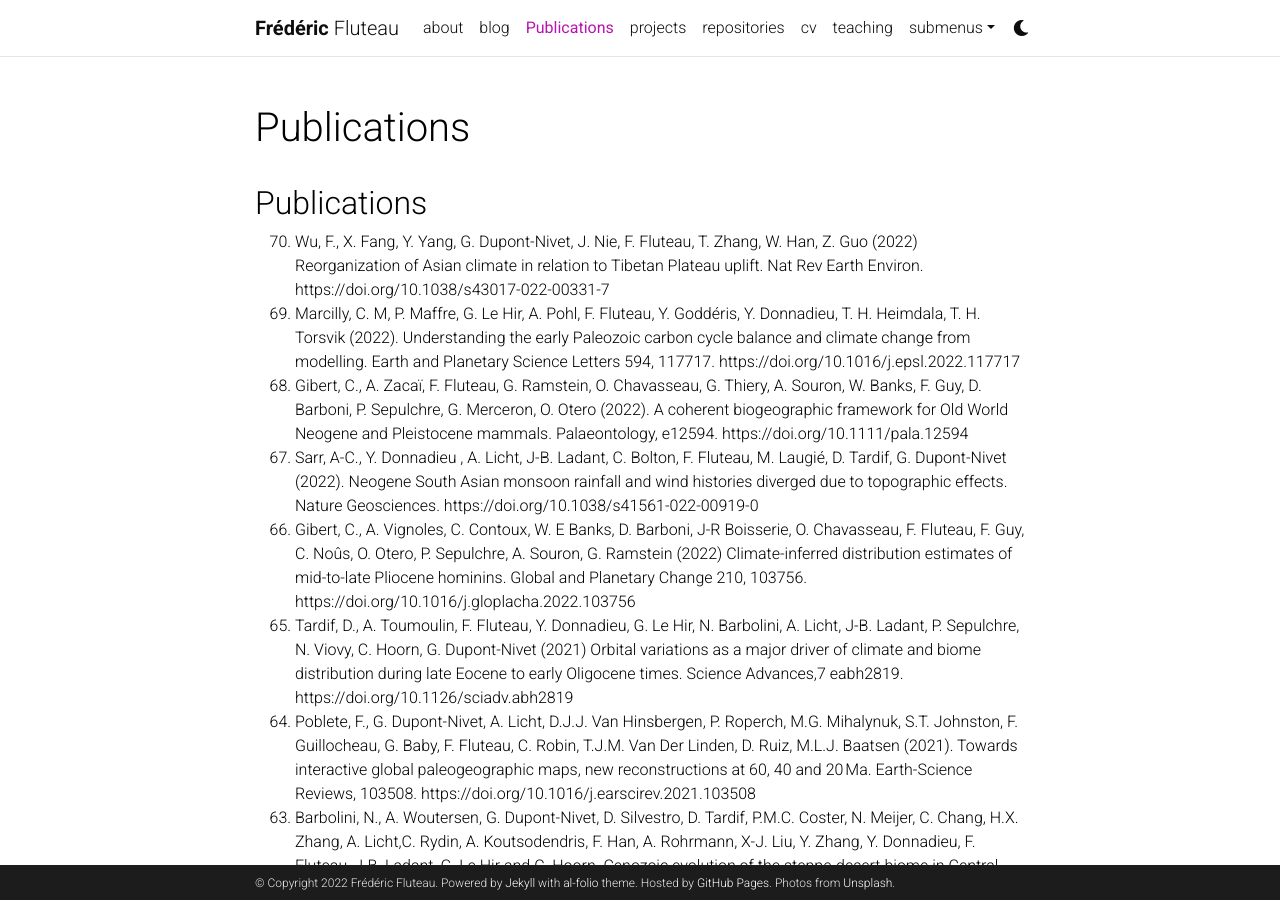
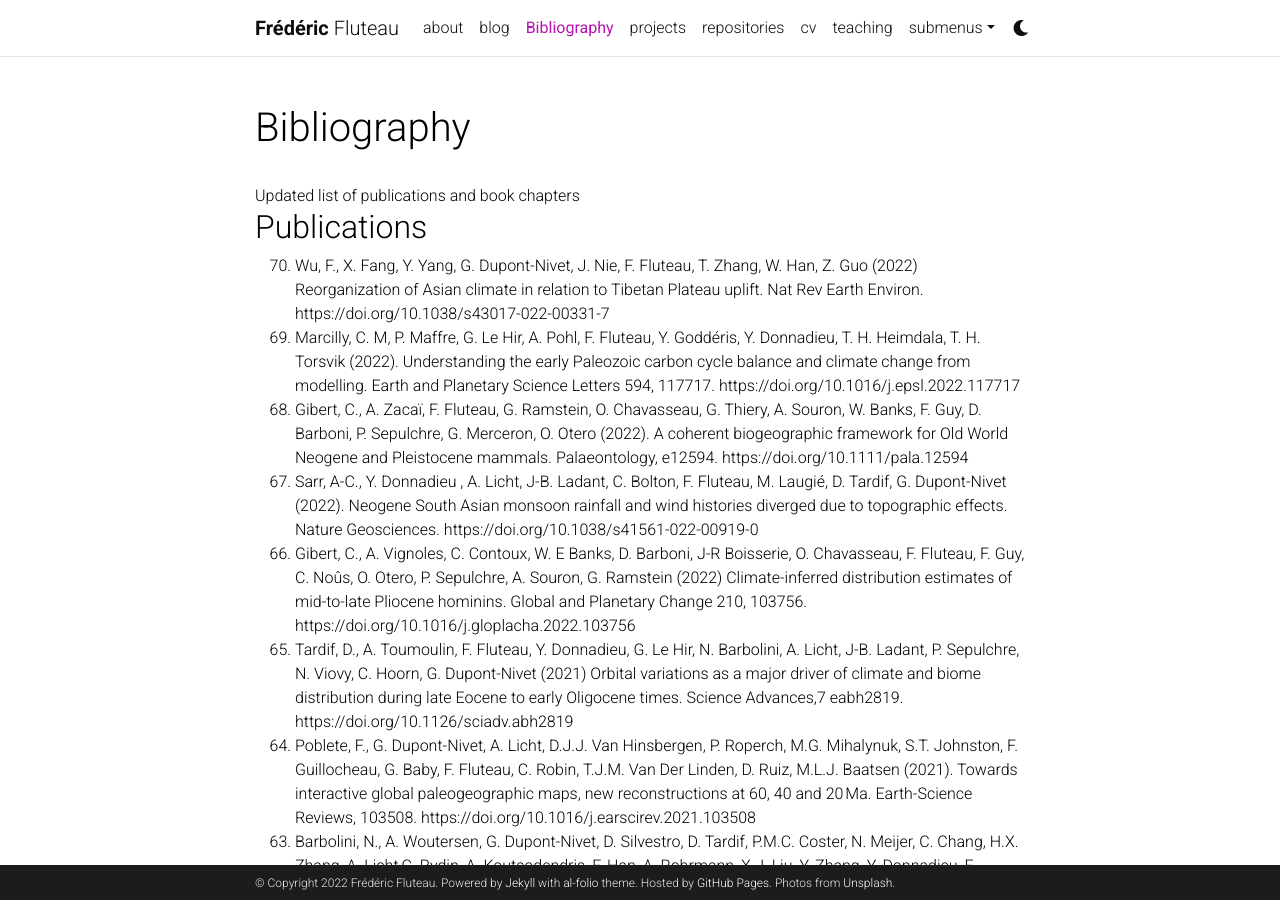
Before and after one commit to fredflut/fredflut.github.io, a Jekyll site: the page built from _pages/publications.md, in a window 1280 px wide and 900 px high. Built offline with Jekyll 4.4.1, drawn with Linux system fonts in a browser that asks for light colours; comment, search, counter and statistics services are not loaded; a style sheet for code colours, icons or effects is not loaded.

Commit message:
Update publications.md

```diff
--- a/_pages/publications.md
+++ b/_pages/publications.md
@@ -1,12 +1,13 @@
 ---
 layout: page
 permalink: /publications/
-title: Publications
+title: Bibliography
 nav: true
 nav_order: 1
 ---
 <!-- _pages/publications.md -->
 <div class="Publications">
+Updated list of publications and book chapters
 
 {%- for y in page.years %}
   <h2 class="year">{{y}}</h2>
```
